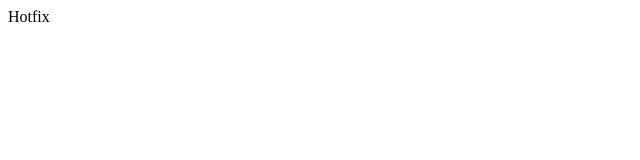
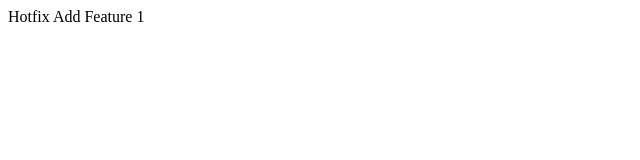
Before and after one commit to jorgeochoa1987/build_skills, a plain HTML site: page index.html in a window 1280 px wide. Shown: the whole page, without its empty margins (0-640 px from the left). Drawn offline with Linux system fonts and the light colour scheme.

Commit message:
New Feature

```diff
--- a/index.html
+++ b/index.html
@@ -2,5 +2,6 @@
 
 <body>
     Hotfix
+    Add Feature 1
 </body>
 </html>
```
